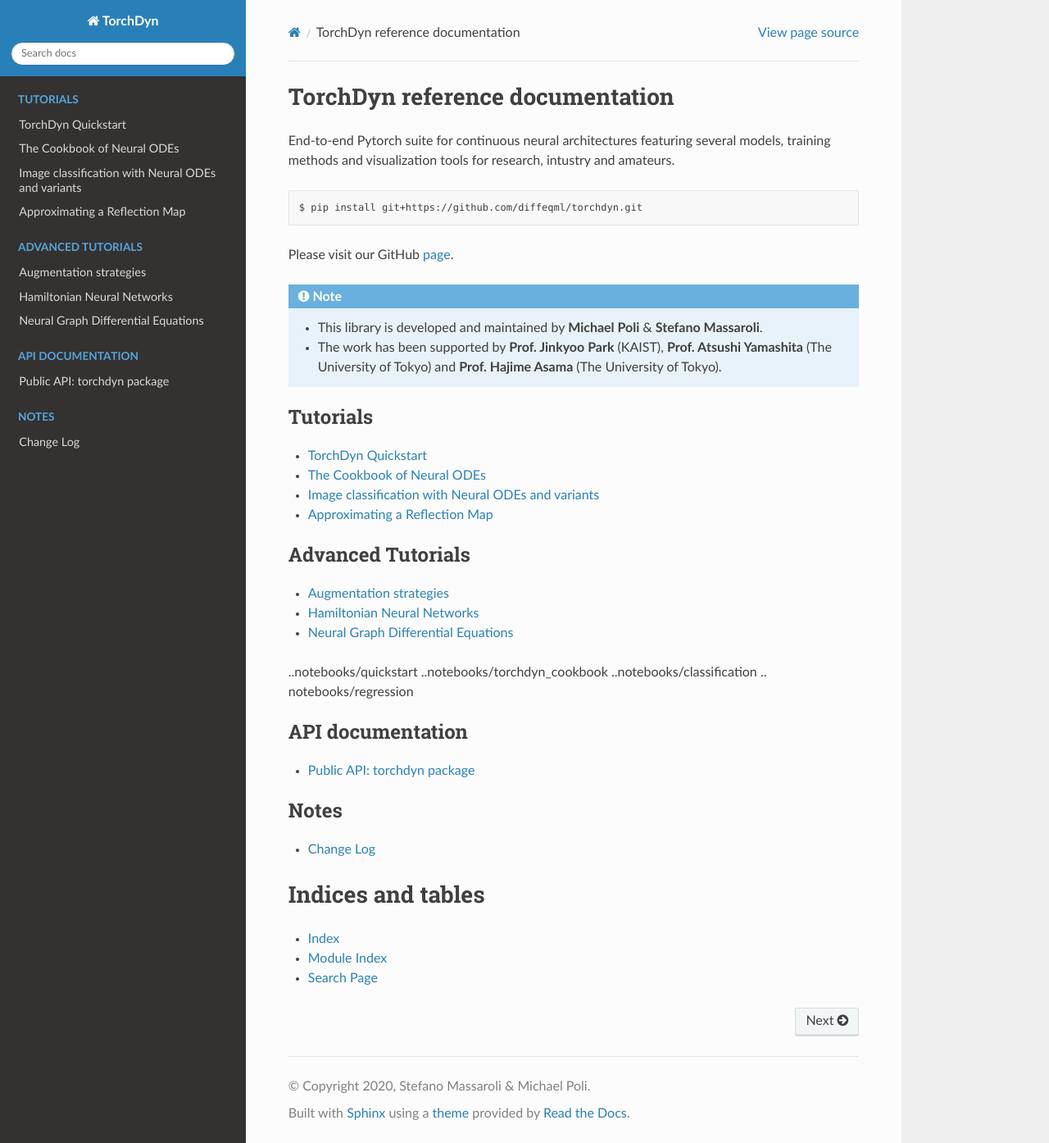
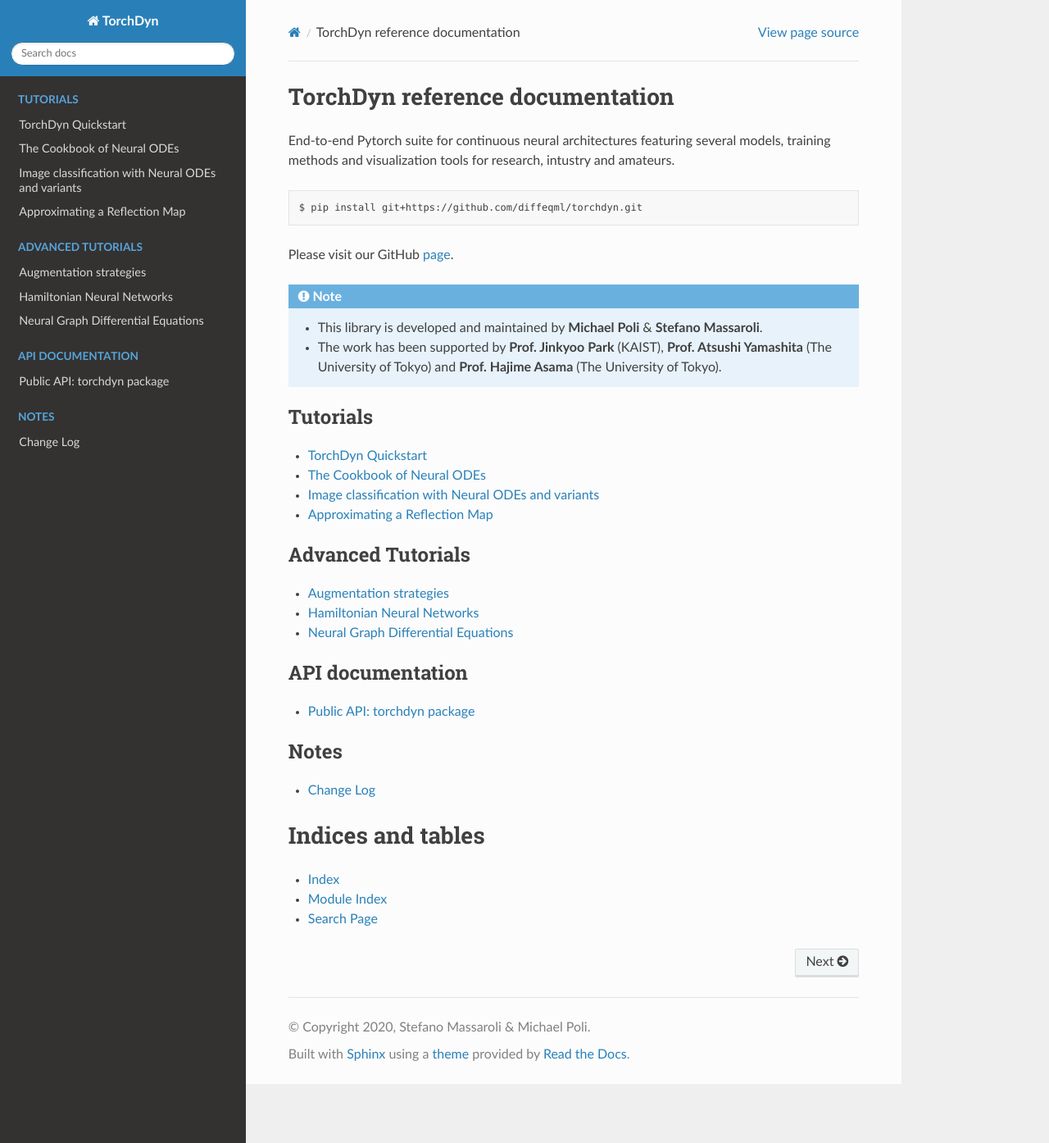
Before and after one commit to DiffEqML/torchdyn, a Sphinx documentation site: the page built from docs/index.rst, in a window 1280 px wide and 1394 px high. Shown: the whole window at 82% size. Built offline with Sphinx 7.4.7 and the Read the Docs theme 2.0.0, drawn with Linux system fonts in a browser that asks for light colours.

Commit message:
docs: update index.rst

```diff
--- a/docs/index.rst
+++ b/docs/index.rst
@@ -32,12 +32,6 @@
    tutorials/06_hamiltonian_nn
    tutorials/07_graph_neural_de
 
-.. tutorials/05_integral_adjoint
-..notebooks/quickstart
-..notebooks/torchdyn_cookbook
-..notebooks/classification
-.. notebooks/regression
-
 .. toctree::
    :maxdepth: 1
    :caption: API documentation
```
